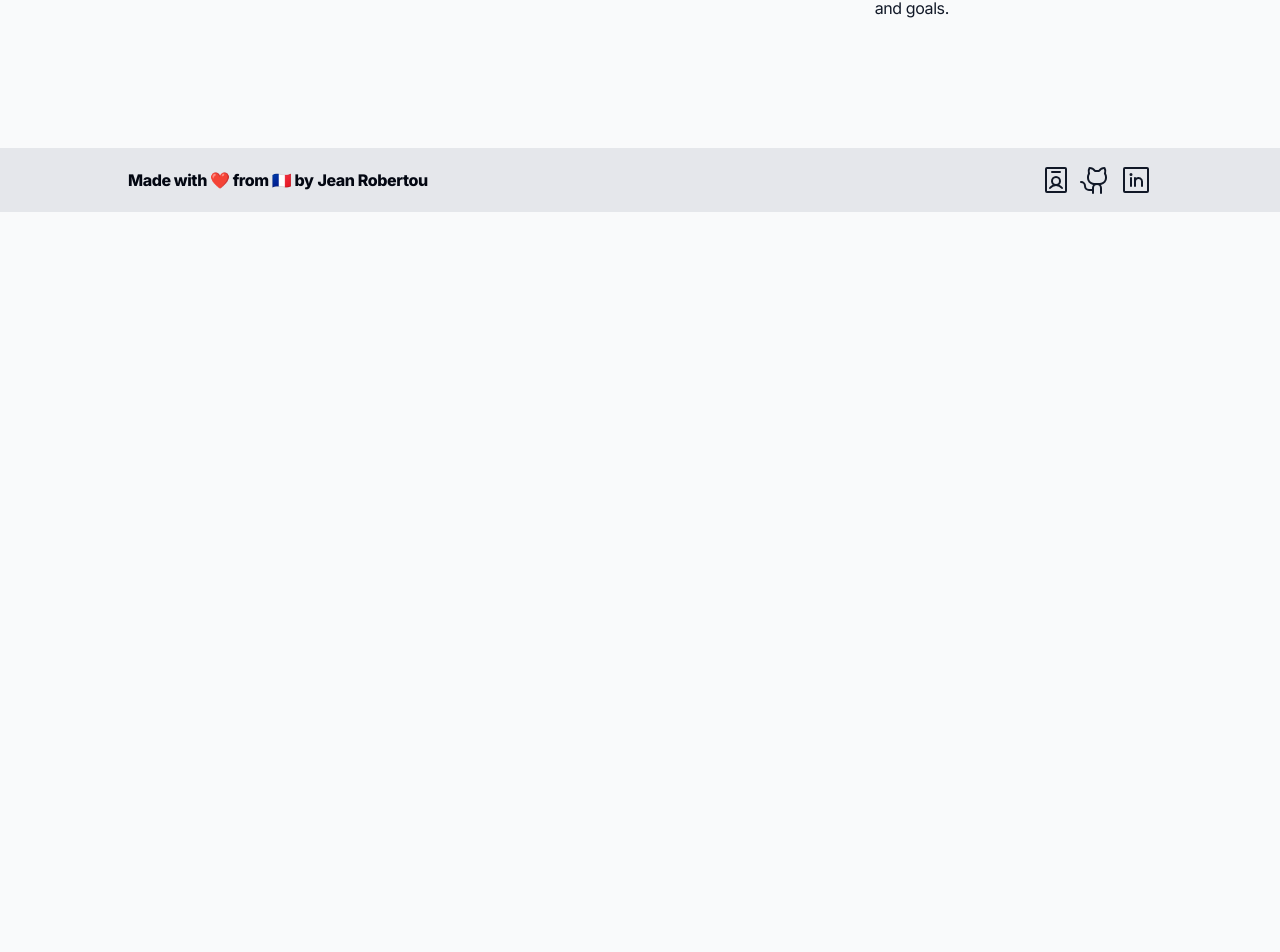
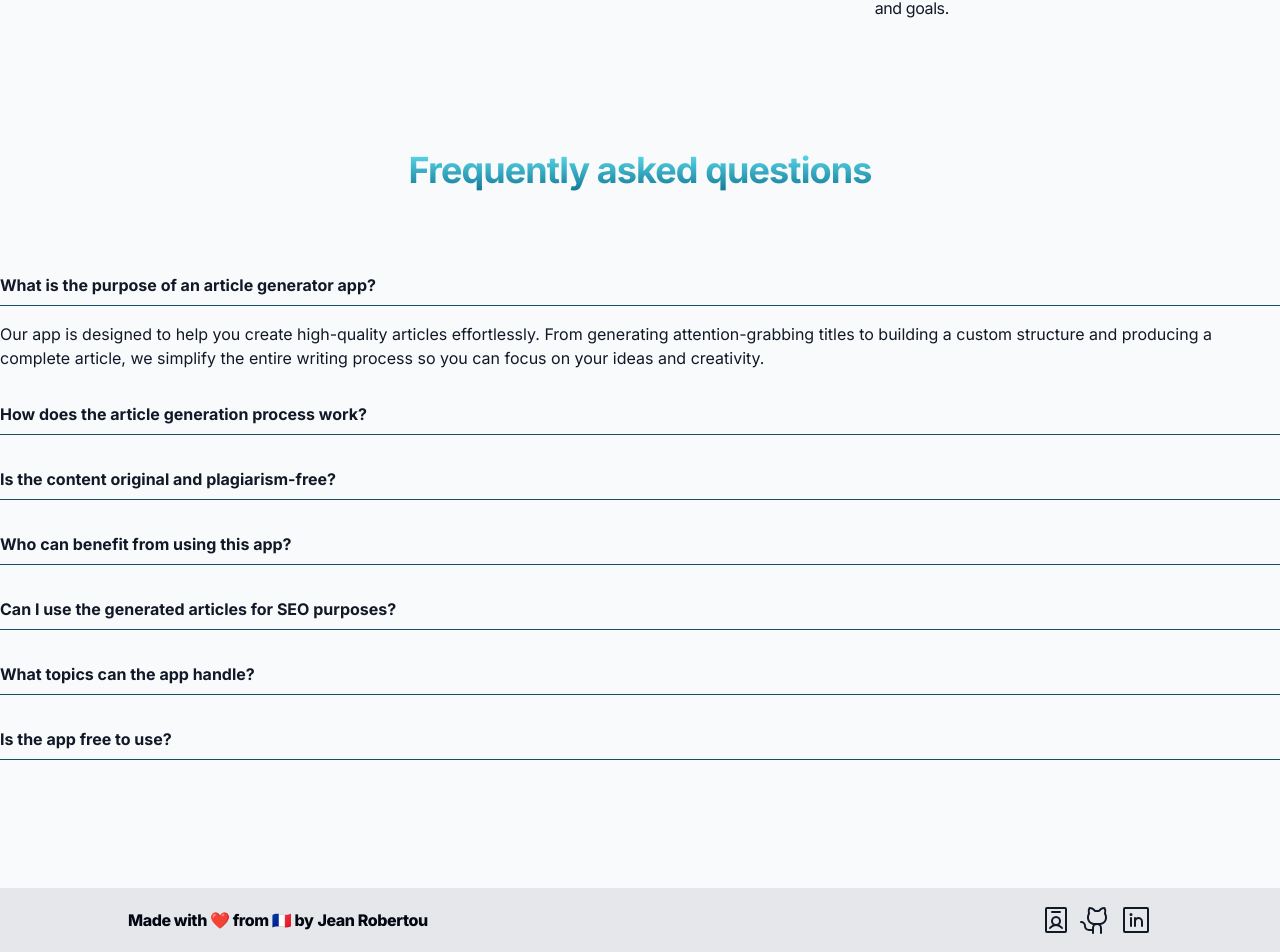
Before and after one commit to jean1591/blog-post-generator, a Next.js app: page / in a window 1280 px wide. Shown: the part 1250-2202 px from the top of the page. Before the commit the page ends 1462 px from the top, so only its background shows below. Built offline with nearby package versions, Linux system fonts and the light colour scheme; no server answers.

Commit message:
feat: add faq to lp

```diff
--- /dev/null
+++ b/src/app/(public)/(landing)/components/Faq.tsx
@@ -0,0 +1,68 @@
+'use client'
+
+import { useState } from 'react'
+
+const faqItems = [
+  {
+    question: 'What is the purpose of an article generator app?',
+    answer:
+      'Our app is designed to help you create high-quality articles effortlessly. From generating attention-grabbing titles to building a custom structure and producing a complete article, we simplify the entire writing process so you can focus on your ideas and creativity.',
+  },
+  {
+    question: 'How does the article generation process work?',
+    answer:
+      'It’s simple! Start by entering your topic or idea, then choose from a list of AI-generated titles. Customize your table of contents to fit your needs, and finally, let the AI generate a polished article in seconds.',
+  },
+  {
+    question: 'Is the content original and plagiarism-free?',
+    answer:
+      'Absolutely! Our AI generates unique content every time you create an article. You can rest assured that the articles are plagiarism-free and ready for publication.',
+  },
+  {
+    question: 'Who can benefit from using this app?',
+    answer:
+      'Our app is perfect for bloggers, marketers, students, and anyone looking to produce articles quickly and efficiently. Whether you need engaging blog posts, professional articles, or educational content, we’ve got you covered.',
+  },
+  {
+    question: 'Can I use the generated articles for SEO purposes?',
+    answer:
+      'Yes! The content generated is optimized to help improve your SEO efforts. From compelling titles to well-structured outlines, the articles are designed to attract readers and boost search engine rankings.',
+  },
+  {
+    question: 'What topics can the app handle?',
+    answer:
+      'Our app can handle a wide variety of topics across industries. Whether it’s technology, lifestyle, business, education, or something niche, the AI adapts to your input and produces relevant content.',
+  },
+  {
+    question: 'Is the app free to use?',
+    answer:
+      'Yes, the app is completely free to use without any limits. You can access all features, generate as many articles as you want, and enjoy the full experience at no cost.',
+  },
+]
+
+export const Faq = () => {
+  const [activeIndex, setActiveIndex] = useState(0)
+
+  return (
+    <div className="mx-auto w-full max-w-7xl space-y-20 px-4 md:px-0">
+      <h2 className="bg-gradient-to-t from-cyan-700 to-cyan-300 bg-clip-text text-center text-4xl font-bold leading-tight tracking-tight text-transparent">
+        Frequently asked questions
+      </h2>
+
+      <div className="space-y-8">
+        {faqItems.map((item, index) => (
+          <div
+            key={item.question}
+            onClick={() => setActiveIndex(index)}
+            className="space-y-4"
+          >
+            <h2 className="border-b border-cyan-900 pb-2 font-bold">
+              {item.question}
+            </h2>
+            {activeIndex === index && <p className="">{item.answer}</p>}
+          </div>
+        ))}
+      </div>
+    </div>
+  )
+}
--- a/src/app/(public)/(landing)/components/Features.tsx
+++ b/src/app/(public)/(landing)/components/Features.tsx
@@ -42,7 +42,7 @@ export const Features = () => {
           const Icon = icon
 
           return (
-            <div className="space-y-4">
+            <div key={title} className="space-y-4">
               <div className="flex items-center justify-start gap-2">
                 <Icon className="h-5 w-5 text-cyan-700" />
                 <p className="text-lg font-bold leading-tight tracking-tight">
--- a/src/app/(public)/(landing)/page.tsx
+++ b/src/app/(public)/(landing)/page.tsx
@@ -1,3 +1,4 @@
+import { Faq } from './components/Faq'
 import { Features } from './components/Features'
 import { Footer } from '../components/Footer'
 import { TopicInput } from './components/TopicInput'
@@ -25,6 +26,7 @@ export default function Home() {
       </div>
 
       <Features />
+      <Faq />
 
       <Footer />
     </div>
```
